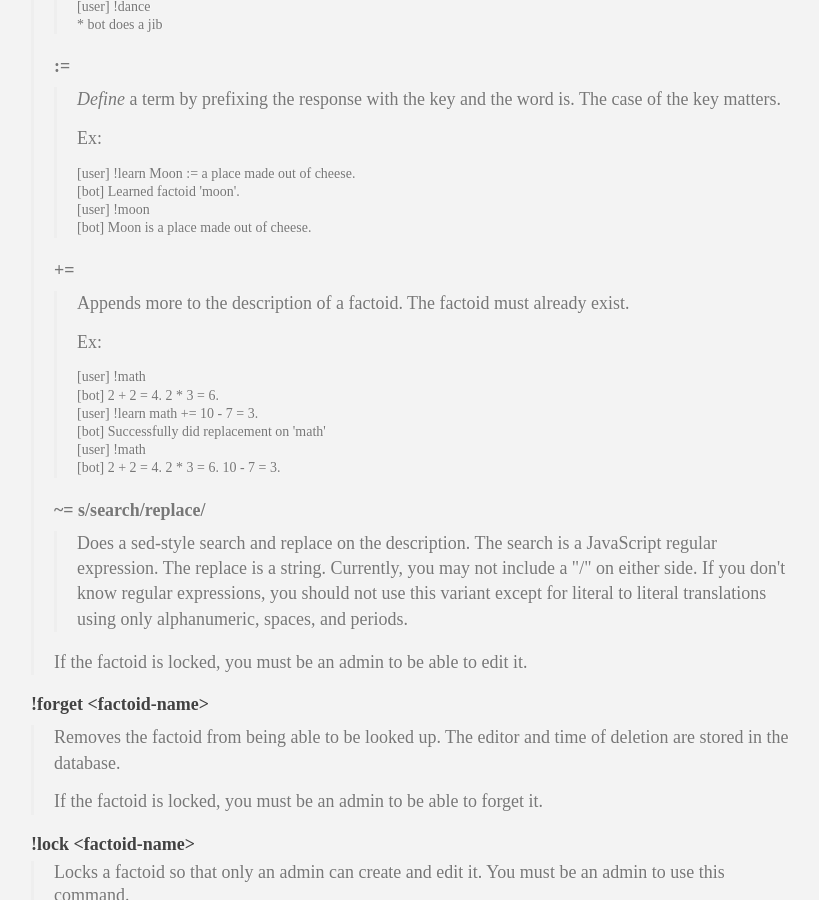
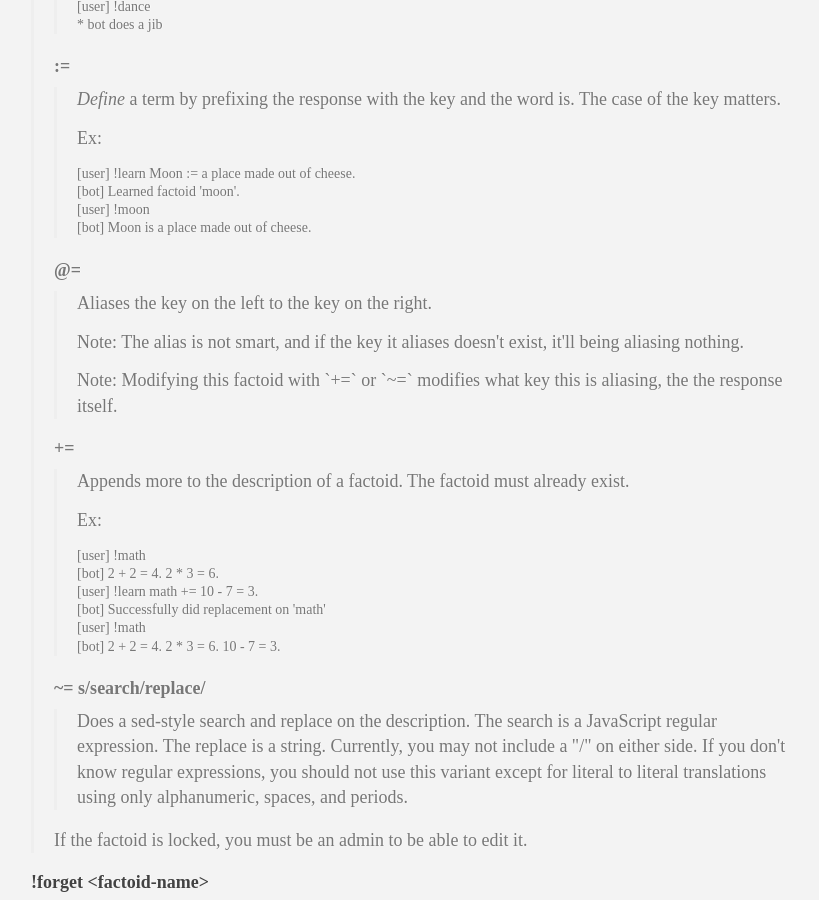
Before and after one commit to Tennu/tennu.github.io, a Jekyll site: the page built from plugins/factoids.md, in a window 1280 px wide and 900 px high, scrolled down 1295 px. Shown: the whole window, without its empty margins (224-1043 px from the left). Built offline with Jekyll 4.4.1, drawn with Linux system fonts in a browser that asks for light colours; some web fonts are replaced.

Commit message:
Add alias docs for factoids plugin.

```diff
--- a/plugins/factoids.md
+++ b/plugins/factoids.md
@@ -62,6 +62,14 @@ The bot will listen to private messages, and when it sees a private message that
                 </p>
             </dd>
 
+            <dt>@=</dt>
+            <dd>
+                <p>Aliases the key on the left to the key on the right.</p>
+
+                <p>Note: The alias is not smart, and if the key it aliases doesn't exist, it'll being aliasing nothing.</p>
+                <p>Note: Modifying this factoid with `+=` or `~=` modifies what key this is aliasing, the the response itself.</p>
+            </dd>
+
             <dt>+=</dt>
             <dd>
                 <p>Appends more to the description of a factoid. The factoid must already exist.</p>
```
